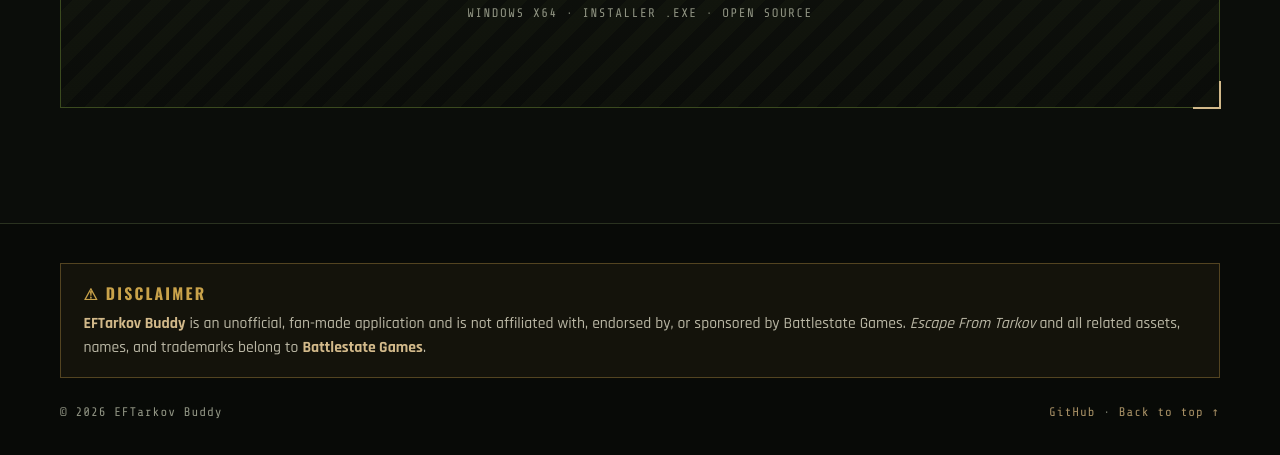
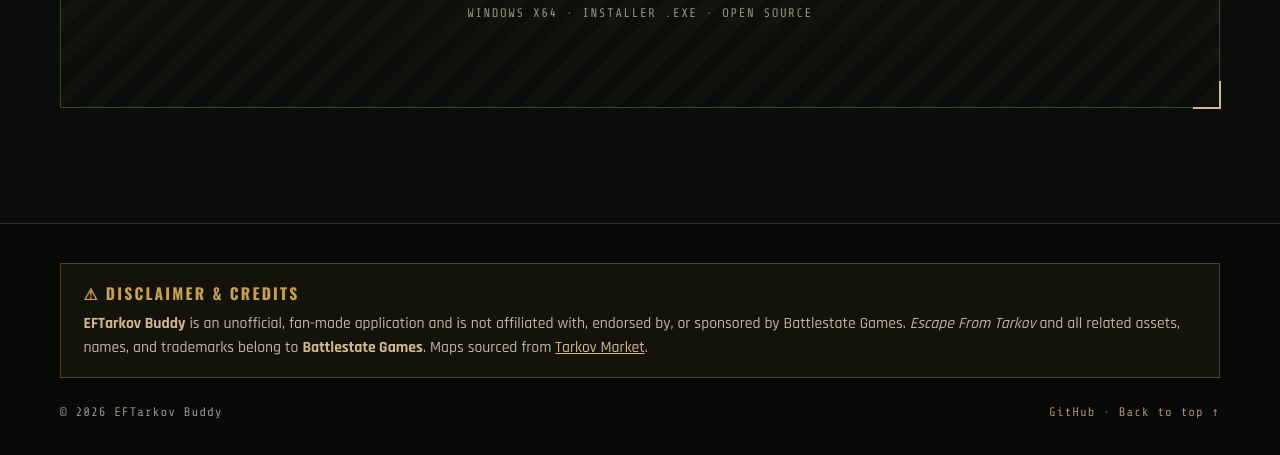
Before and after one commit to xGhostyh/EFTarkov-Buddy, a website: page index.html in a window 1280 px wide. Shown: the part 4853-5308 px from the top of the page. Drawn offline with nearby package versions, Linux system fonts and the light colour scheme.

Commit message:
Revise footer with disclaimer and credits
Updated footer disclaimer and added credits section.

```diff
--- a/index.html
+++ b/index.html
@@ -237,8 +237,8 @@
   <footer class="footer">
   <div class="wrap">
     <div class="disclaimer">
-        <strong>⚠ Disclaimer</strong>
-        <p><b>EFTarkov Buddy</b> is an unofficial, fan-made application and is not affiliated with, endorsed by, or sponsored by Battlestate Games. <i>Escape From Tarkov</i> and all related assets, names, and trademarks belong to <b>Battlestate Games</b>.</p>
+      <strong>⚠ Disclaimer & Credits</strong>
+      <p><b>EFTarkov Buddy</b> is an unofficial, fan-made application and is not affiliated with, endorsed by, or sponsored by Battlestate Games. <i>Escape From Tarkov</i> and all related assets, names, and trademarks belong to <b>Battlestate Games</b>. Maps sourced from <a href="https://tarkov-market.com/" target="_blank" rel="noopener" style="color: var(--sand); text-decoration: underline;">Tarkov Market</a>.</p>
     </div>
     <div class="footer__row">
       <span>© <span id="year">2026</span> EFTarkov Buddy</span>
```
Lines whose indentation alone changed are shown as unchanged.
